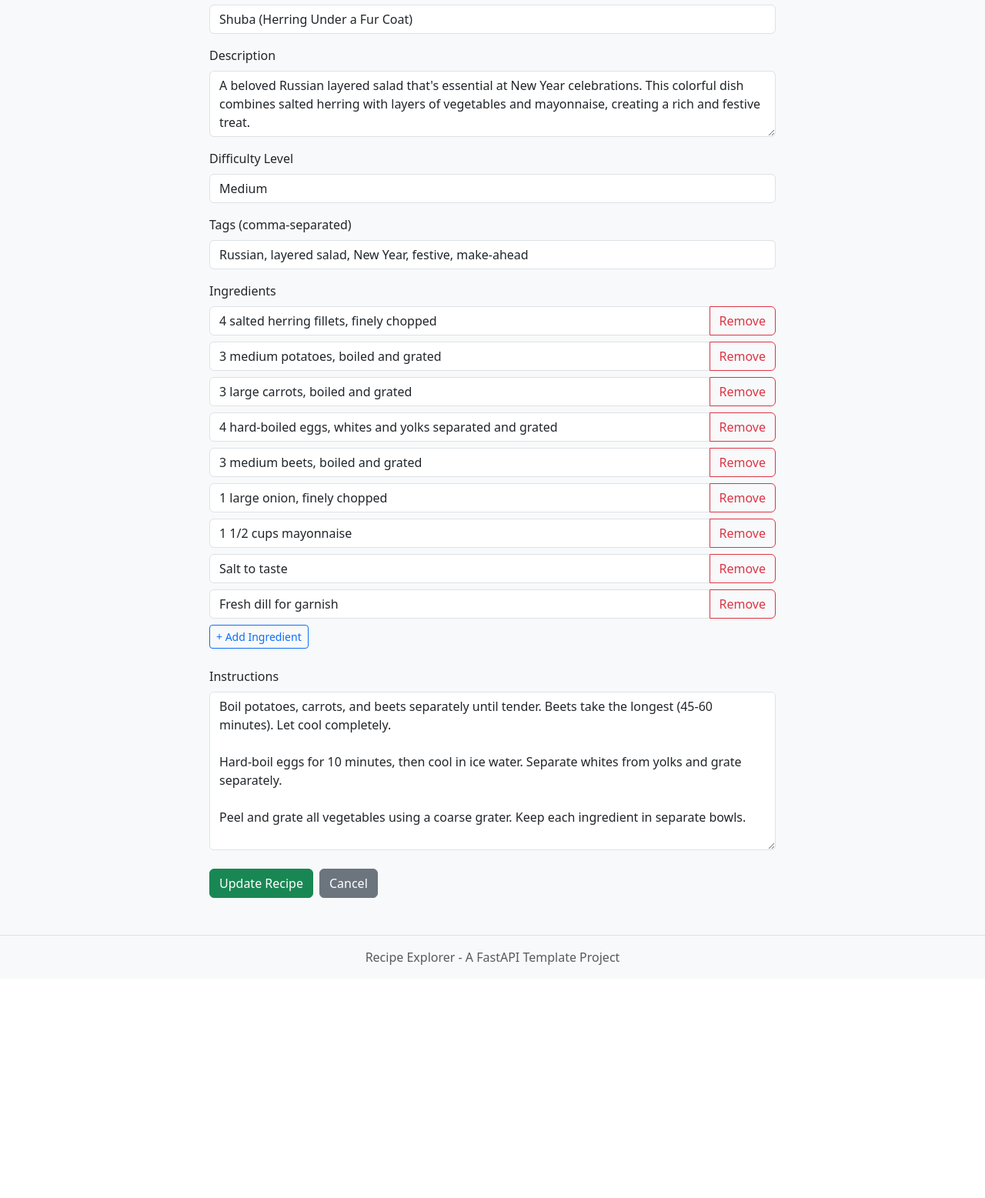
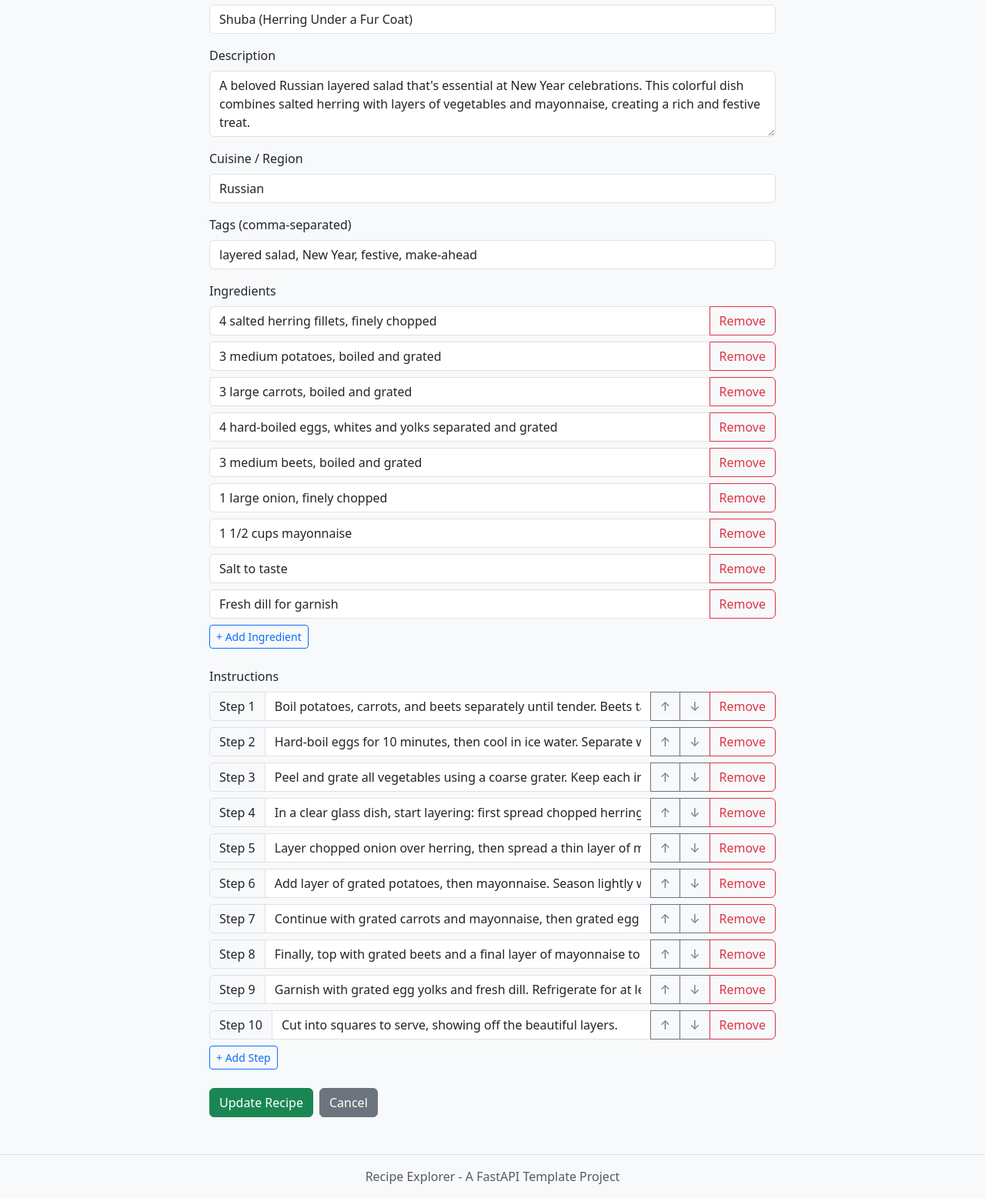
Before and after one commit to mynextproject-portfolio/recipe-explorer-Tanish2503, a FastAPI app: page /recipes/shuba-russia-002/edit in a window 1280 px wide. Shown: the part 202-1759 px from the top of the page at 77% size. Before the commit the page ends 1456 px from the top, so only its background shows below. Run offline with FastAPI, Linux system fonts and the light colour scheme.

Commit message:
Replace difficulty with cuisine field, make instructions reorderable steps
Drop the difficulty rating entirely. Split cuisine/region out of tags into
its own dedicated field shown on the recipe card and detail page. Convert
instructions from a single text blob into an ordered list of steps, with
add/remove/move-up/move-down controls on the form so steps can be
rearranged before saving.

```diff
--- a/app/templates/import.html
+++ b/app/templates/import.html
@@ -53,10 +53,10 @@
     "id": "recipe-id-1",
     "title": "Recipe Title",
     "description": "Recipe description",
+    "cuisine": "Italian",
     "ingredients": ["ingredient 1", "ingredient 2"],
-    "instructions": "First, do step 1.\n\nThen, do step 2.",
+    "instructions": ["First, do step 1.", "Then, do step 2."],
     "tags": ["tag1", "tag2"],
-    "difficulty": "Easy",
     "created_at": "2024-01-01T00:00:00",
     "updated_at": "2024-01-01T00:00:00"
   }
--- a/app/templates/recipe_form.html
+++ b/app/templates/recipe_form.html
@@ -35,13 +35,10 @@
             </div>
 
             <div class="mb-3">
-                <label for="difficulty" class="form-label">Difficulty Level</label>
-                <select class="form-control" id="difficulty" name="difficulty" required>
-                    <option value="">Select difficulty</option>
-                    <option value="Easy" {% if recipe and recipe.difficulty == 'Easy' %}selected{% endif %}>Easy</option>
-                    <option value="Medium" {% if recipe and recipe.difficulty == 'Medium' %}selected{% endif %}>Medium</option>
-                    <option value="Hard" {% if recipe and recipe.difficulty == 'Hard' %}selected{% endif %}>Hard</option>
-                </select>
+                <label for="cuisine" class="form-label">Cuisine / Region</label>
+                <input type="text" class="form-control" id="cuisine" name="cuisine"
+                       value="{% if recipe %}{{ recipe.cuisine }}{% endif %}"
+                       placeholder="e.g. Italian, Sichuan, Tex-Mex">
             </div>
 
             <div class="mb-3">
@@ -84,9 +81,39 @@
 
             <!-- Instructions Section -->
             <div class="mb-4">
-                <label for="instructions" class="form-label">Instructions</label>
-                <textarea class="form-control" id="instructions" name="instructions" rows="8" required
-                          placeholder="Enter complete cooking instructions...">{% if recipe %}{{ recipe.instructions }}{% endif %}</textarea>
+                <label class="form-label">Instructions</label>
+                <div id="instructions-container">
+                    {% if recipe and recipe.instructions %}
+                        {% for step in recipe.instructions %}
+                        <div class="instruction-item mb-2">
+                            <div class="input-group">
+                                <span class="input-group-text step-number">Step {{ loop.index }}</span>
+                                <input type="text" class="form-control instruction-input"
+                                       value="{{ step }}" required>
+                                <button type="button" class="btn btn-outline-secondary move-instruction-up" title="Move up">&uarr;</button>
+                                <button type="button" class="btn btn-outline-secondary move-instruction-down" title="Move down">&darr;</button>
+                                <button type="button" class="btn btn-outline-danger remove-instruction">Remove</button>
+                            </div>
+                        </div>
+                        {% endfor %}
+                    {% else %}
+                        <div class="instruction-item mb-2">
+                            <div class="input-group">
+                                <span class="input-group-text step-number">Step 1</span>
+                                <input type="text" class="form-control instruction-input"
+                                       placeholder="Describe this step..." required>
+                                <button type="button" class="btn btn-outline-secondary move-instruction-up" title="Move up">&uarr;</button>
+                                <button type="button" class="btn btn-outline-secondary move-instruction-down" title="Move down">&darr;</button>
+                                <button type="button" class="btn btn-outline-danger remove-instruction">Remove</button>
+                            </div>
+                        </div>
+                    {% endif %}
+                </div>
+                <button type="button" id="add-instruction" class="btn btn-outline-primary btn-sm">
+                    + Add Step
+                </button>
+                <!-- Hidden textarea to submit steps in their current order -->
+                <textarea name="instructions" id="instructions-data" style="display: none;"></textarea>
             </div>
 
             <!-- Submit Buttons -->
@@ -114,6 +141,15 @@ document.querySelector('form').addEventListener('submit', function(e) {
         }
     });
     document.getElementById('ingredients-data').value = ingredients.join('\n');
+
+    // Collect instructions in their current (possibly reordered) DOM order
+    const steps = [];
+    document.querySelectorAll('.instruction-input').forEach(input => {
+        if (input.value.trim()) {
+            steps.push(input.value.trim());
+        }
+    });
+    document.getElementById('instructions-data').value = steps.join('\n');
 });
 </script>
 {% endblock %}
--- a/static/js/form.js
+++ b/static/js/form.js
@@ -36,10 +36,14 @@ document.addEventListener('DOMContentLoaded', function() {
     }
 
     if (instructionsContainer) {
-        // Add event listeners to existing remove buttons
+        // Add event listeners for remove and reorder buttons
         instructionsContainer.addEventListener('click', function(e) {
             if (e.target.classList.contains('remove-instruction')) {
                 removeInstruction(e.target);
+            } else if (e.target.classList.contains('move-instruction-up')) {
+                moveInstruction(e.target, -1);
+            } else if (e.target.classList.contains('move-instruction-down')) {
+                moveInstruction(e.target, 1);
             }
         });
     }
@@ -85,21 +89,28 @@ function removeIngredient(button) {
 
 function addInstruction() {
     const container = document.getElementById('instructions-container');
+
+    if (container.children.length >= maxInstructions) {
+        alert("Maximum " + maxInstructions + " steps allowed");
+        return;
+    }
+
     const instructionDiv = document.createElement('div');
     instructionDiv.className = 'instruction-item mb-2';
 
-    const nextNumber = container.children.length + 1;
-
     instructionDiv.innerHTML = `
         <div class="input-group">
-            <span class="input-group-text">${nextNumber}</span>
-            <textarea class="form-control instruction-input" rows="2"
-                      placeholder="Enter instruction step..." required></textarea>
+            <span class="input-group-text step-number"></span>
+            <input type="text" class="form-control instruction-input"
+                   placeholder="Describe this step..." required>
+            <button type="button" class="btn btn-outline-secondary move-instruction-up" title="Move up">&uarr;</button>
+            <button type="button" class="btn btn-outline-secondary move-instruction-down" title="Move down">&darr;</button>
             <button type="button" class="btn btn-outline-danger remove-instruction">Remove</button>
         </div>
     `;
 
     container.appendChild(instructionDiv);
+    updateInstructionNumbers();
 }
 
 function removeInstruction(button) {
@@ -113,15 +124,32 @@ function removeInstruction(button) {
     }
 }
 
+function moveInstruction(button, direction) {
+    const instructionItem = button.closest('.instruction-item');
+    const sibling = direction < 0 ? instructionItem.previousElementSibling : instructionItem.nextElementSibling;
+
+    if (!sibling) {
+        return;
+    }
+
+    if (direction < 0) {
+        instructionItem.parentNode.insertBefore(instructionItem, sibling);
+    } else {
+        instructionItem.parentNode.insertBefore(sibling, instructionItem);
+    }
+
+    updateInstructionNumbers();
+}
+
 function updateInstructionNumbers() {
     const container = document.getElementById('instructions-container');
     if (!container) return;
 
     const instructionItems = container.querySelectorAll('.instruction-item');
     instructionItems.forEach((item, index) => {
-        const numberSpan = item.querySelector('.input-group-text');
+        const numberSpan = item.querySelector('.step-number');
         if (numberSpan) {
-            numberSpan.textContent = index + 1;
+            numberSpan.textContent = 'Step ' + (index + 1);
         }
     });
 }
```
Also changed, not shown: app/models.py (+7 -13 lines), app/routes/pages.py (+12 -10 lines), app/templates/index.html (+6 -6 lines), app/templates/recipe_detail.html (+10 -8 lines), sample-recipes.json (+40 -9 lines), tests/conftest.py (+3 -3 lines).
